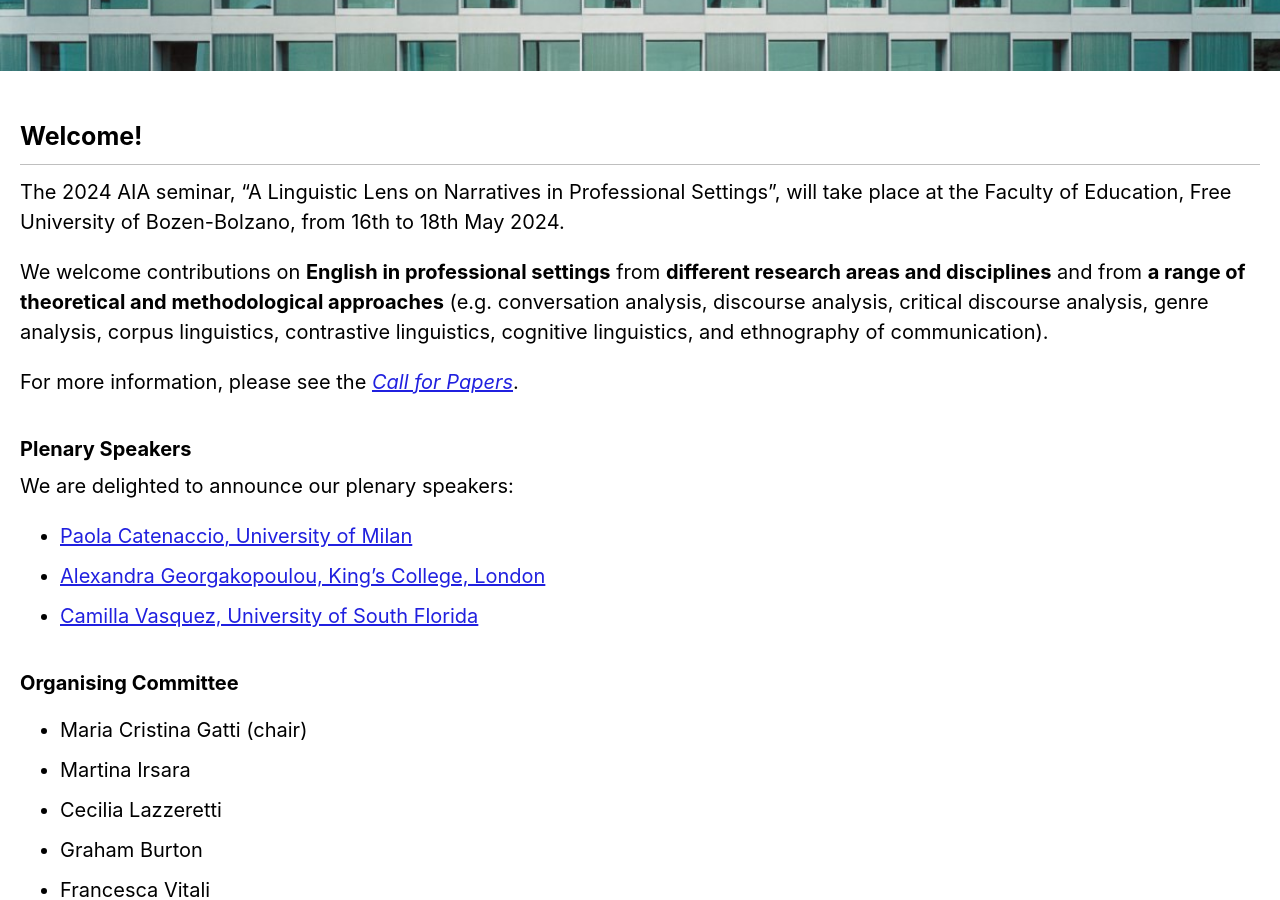
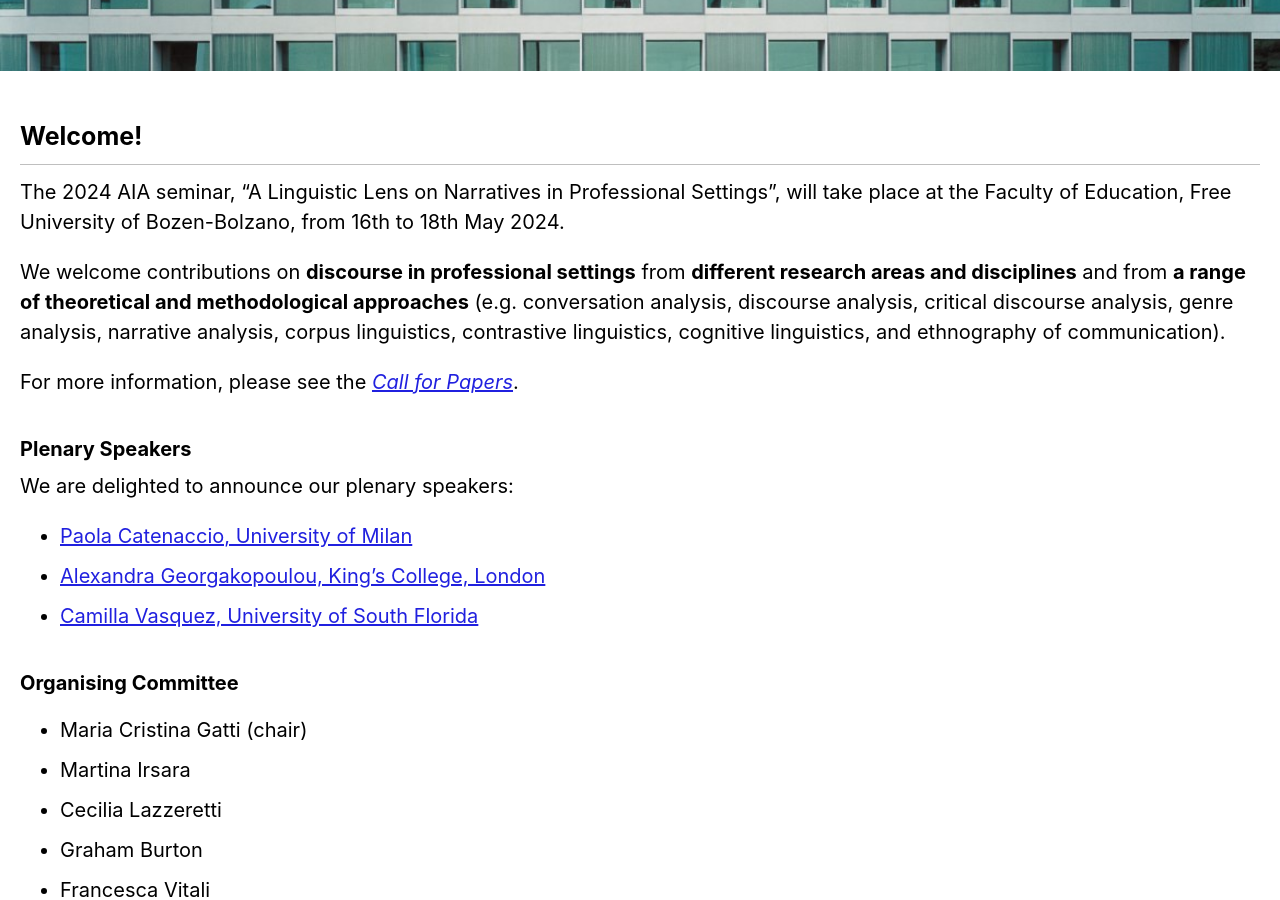
Before and after one commit to gfburton/aiabrixen2024, a Jekyll site: the page built from _pages/home.md, in a window 1280 px wide and 900 px high, scrolled down 346 px. Built offline with Jekyll 4.4.1, drawn with Linux system fonts in a browser that asks for light colours; cached includes are drawn as plain includes; nearby versions of some CDN libraries.

Commit message:
Update home.md

```diff
--- a/_pages/home.md
+++ b/_pages/home.md
@@ -12,7 +12,7 @@ excerpt: "16-18th May 2024<br>Free University of Bozen-Bolzano (Brixen campus)"
 
 The 2024 AIA seminar, "A Linguistic Lens on Narratives in Professional Settings", will take place at the Faculty of Education, Free University of Bozen-Bolzano, from 16th to 18th May 2024.
 
-We welcome contributions on **English in professional settings** from **different research areas and disciplines** and from **a range of theoretical and methodological approaches** (e.g. conversation analysis, discourse analysis, critical discourse analysis, genre analysis, corpus linguistics, contrastive linguistics, cognitive linguistics, and ethnography of communication).
+We welcome contributions on **discourse in professional settings** from **different research areas and disciplines** and from **a range of theoretical and methodological approaches** (e.g. conversation analysis, discourse analysis, critical discourse analysis, genre analysis, narrative analysis, corpus linguistics, contrastive linguistics, cognitive linguistics, and ethnography of communication).
 
 For more information, please see the _[Call for Papers](https://gfburton.github.io/aiabrixen2024/cfp/)_.
 
```
